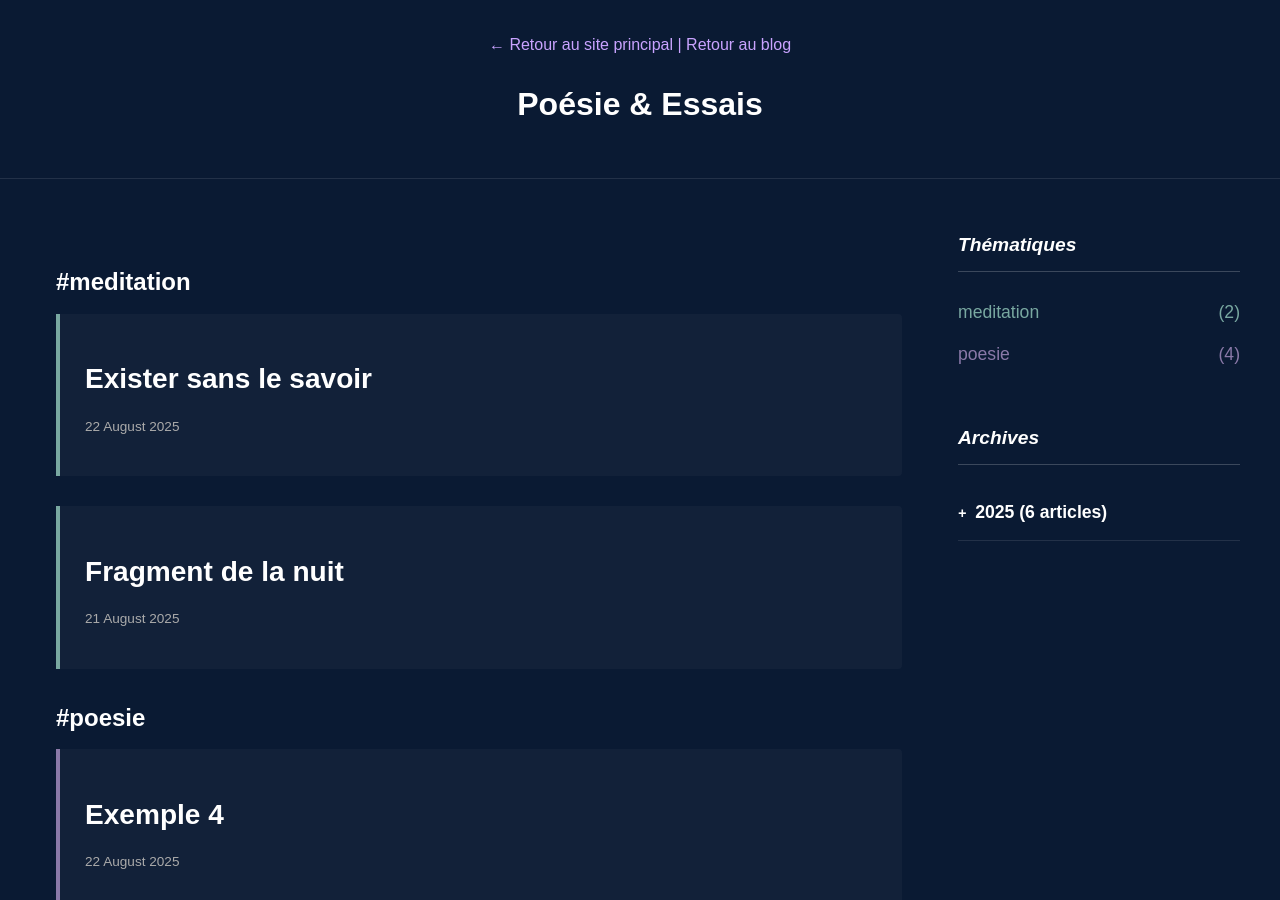
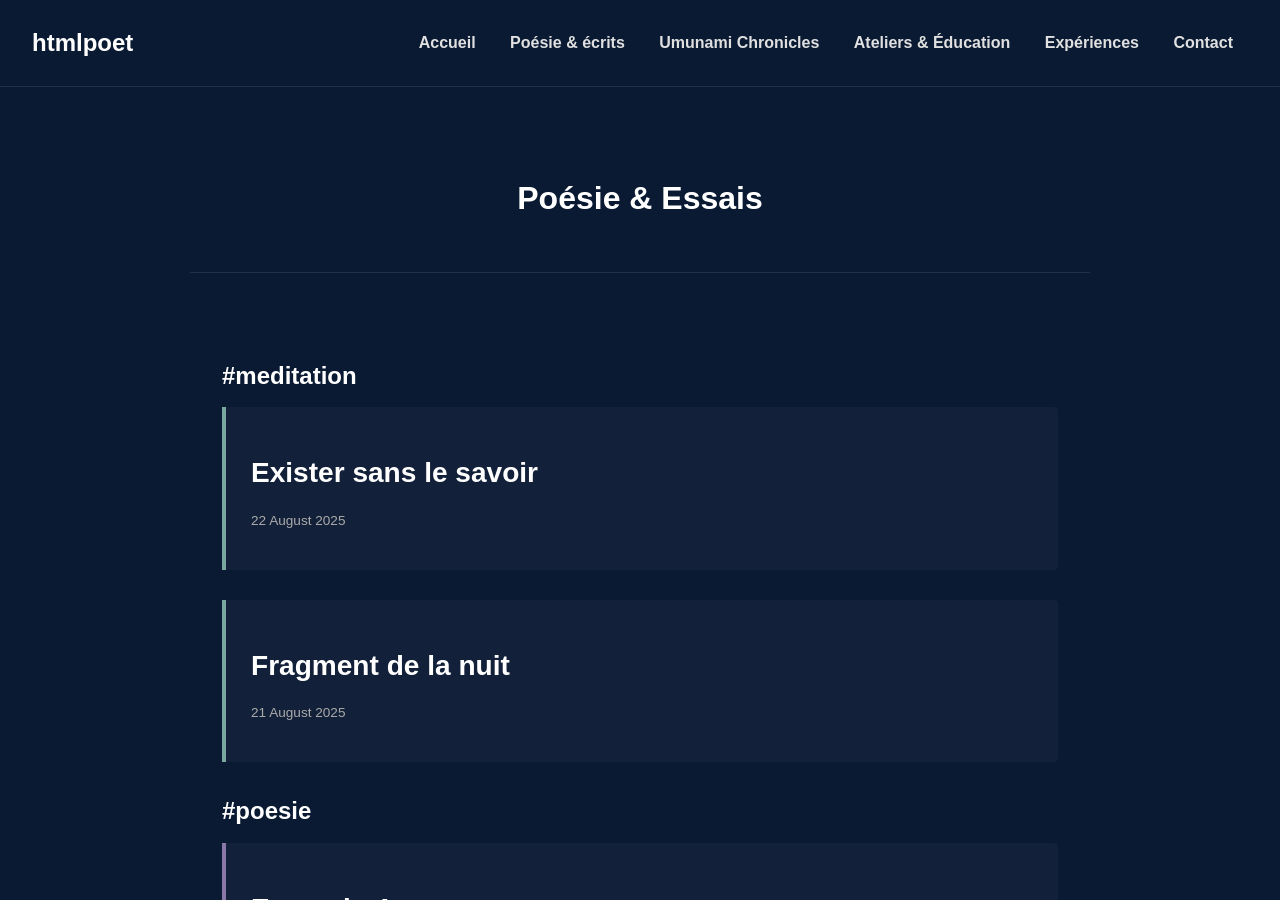
Before and after one commit to htmlpoet/htmlpoet.github.io, a Jekyll site: the page built from tags.md, in a window 1280 px wide and 900 px high. Built offline with Jekyll 4.4.1, drawn with Linux system fonts in a browser that asks for light colours.

Commit message:
blog base

```diff
--- a/_layouts/blog_base.html
+++ b/_layouts/blog_base.html
@@ -1,21 +1,9 @@
-<!DOCTYPE html>
-<html lang="fr">
-<head>
-  <meta charset="UTF-8">
-  <meta name="viewport" content="width=device-width, initial-scale=1.0">
-  <title>{{ page.title }}</title>
-  <link rel="stylesheet" href="/css/style.css">
-</head>
-<body>
+---
+layout: default
+---
+<div class="blog-wrapper">
+
   <header class="blog-header">
-  <nav class="blog-nav">
-    <a href="/" class="back-to-site">← Retour au site principal</a>
-
-    {% if page.url != '/poetry/' %}
-      <a href="/poetry/" class="back-to-blog">| Retour au blog</a>
-    {% endif %}
-  </nav>
-
     <h1>Poésie & Essais</h1>
     {% if page.tagline %}
       <p class="tagline">{{ page.tagline }}</p>
@@ -23,13 +11,12 @@
   </header>
 
   <div class="blog-container">
-
     <main class="blog-main">
       {{ content }}
     </main>
 
+    {% if page.sidebar %}
     <aside class="blog-sidebar">
-
       <div class="sidebar-widget">
         <h3 class="widget-title">Thématiques</h3>
         <ul class="tag-list">
@@ -60,14 +47,8 @@
           </details>
         {% endfor %}
       </div>
-
     </aside>
+    {% endif %}
+  </div>
 
 </div>
-
-  <footer>
-    <p>© 2025 htmlpoet</p>
-  </footer>
-  <script src="/js/main.js"></script>
-</body>
-</html>
```
Lines whose indentation alone changed are shown as unchanged.
